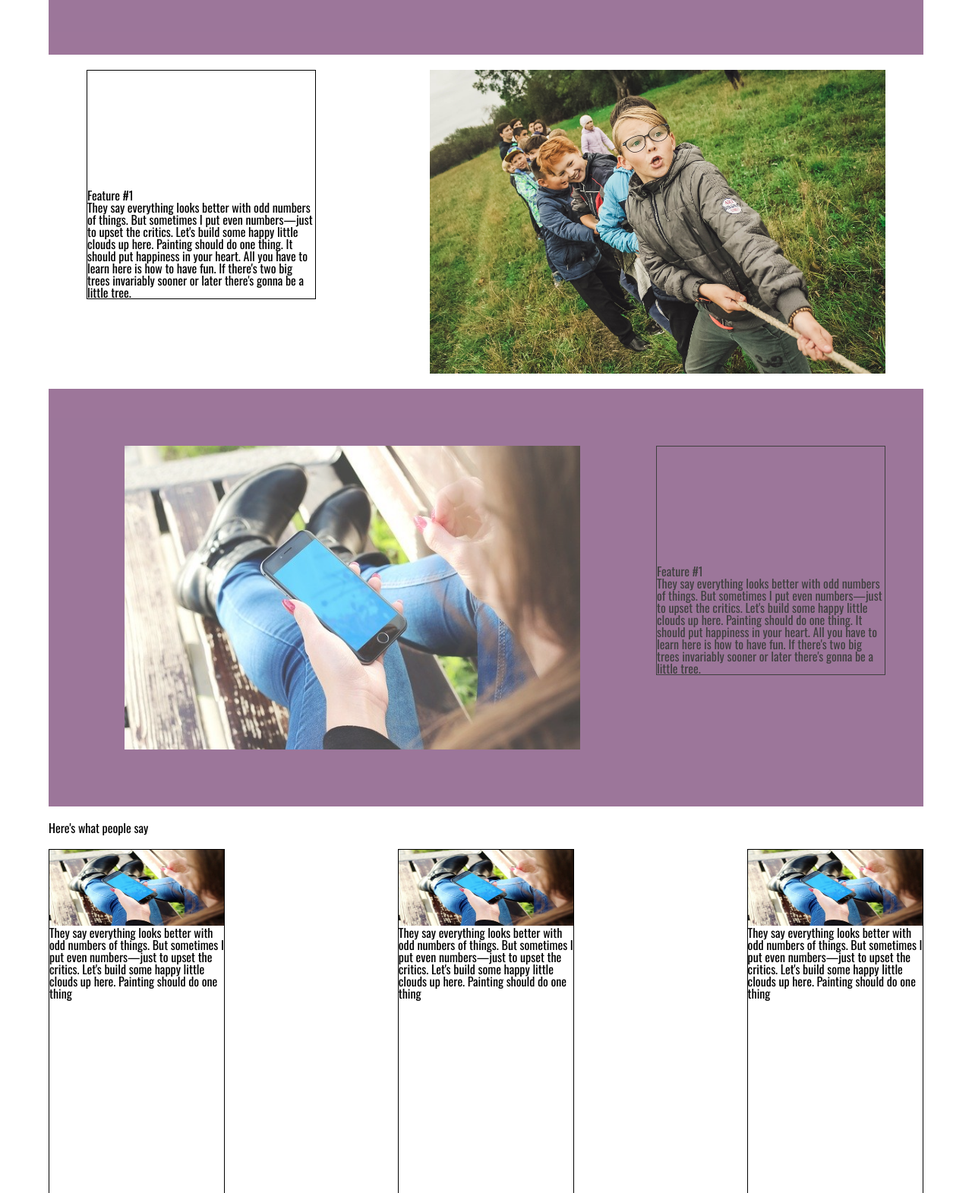
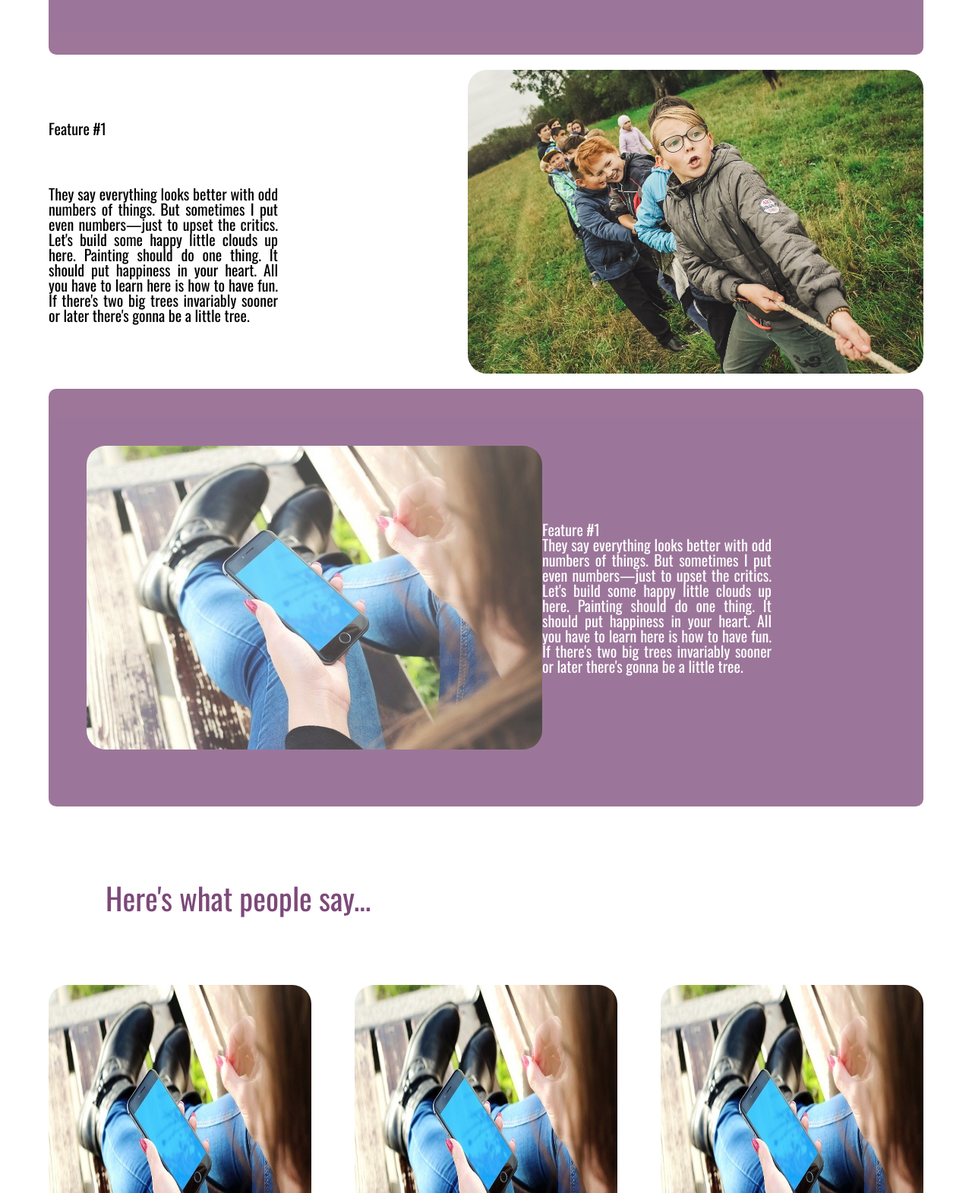
Before and after one commit to BuildWeek-Block-Club-Calendar/Marketing-Page, a plain HTML site: page index.html in a window 1280 px wide. Shown: the part 1229-2800 px from the top of the page at 76% size. Drawn offline with nearby package versions, Linux system fonts and the light colour scheme.

Commit message:
additional styling

```diff
--- a/index.html
+++ b/index.html
@@ -19,14 +19,14 @@
 
         <div class="nav-container">
               <nav>
-                  <div class=left-nav>
+                  <div class="left-nav">
                       <h1>Block Club Calendar</h1>
                     </div>
 
-                  <div class=right-nav>
+                  <div class="right-nav">
                     <a href="index.html">Learn More</a>
                     <a href="about-us.html">About Us</a>
-                    <a href="about-us.html" class=button> Login </a>
+                    <a href="https://front-end-beta.now.sh/" class="button"> Login </a>
                   </div>
               </nav>
         </div>
@@ -36,12 +36,12 @@
         <header>
 
 
-            <div class=content-div>
+            <div class="content-div">
                 <h2>Meet Your Neighbourhood</h2>
-                <button>Learn More</button>
+                <a href="https://front-end-beta.now.sh/api/users/register" class=button> Sign Up </a>
                 </div>
 
-            <div class=img-div>
+            <div class="img-div">
                 <img src="images/dinner_with_friends.jpg" alt="friends having dinner">
             </div>
 
@@ -69,7 +69,7 @@
 
         <section class="feature-box-2">
 
-            <div class=feature-div>
+            <div class="feature-div">
             <h3> Feature #1</h3>
             <p>
                 They say everything looks better with odd numbers of things.
@@ -105,10 +105,11 @@
 
 
 
+<section class="testiominals">
+    <h2>Here's what people say...</h2>
 
-            <h2>Here's what people say</h2>
 
-            <section class=testimonials>
+        <div class=testimonials-flex>
 
             <div>
             <img src="images/woman_holding_iphone.jpg" alt="">
@@ -140,6 +141,11 @@
             </p>
             </div>
 
+        </div>
+
+
+
+
 
         </section>
 
--- a/less/about-us.less
+++ b/less/about-us.less
@@ -6,8 +6,7 @@
     div {
         height: 300px;
         width: 300px;
-        background: grey;
-        border: solid black 1px;
+
         margin-bottom: 15px;
         text-align: center;
         padding-bottom: 20px;
--- a/less/home-page.less
+++ b/less/home-page.less
@@ -3,6 +3,10 @@
     width: 90%;
     margin: auto;
     font-family: Oswald;
+
+        img {
+            border-radius: 25px;
+        }
 }
 
 header {
@@ -21,17 +25,17 @@ header {
                 width: 15%;
                 padding: 30px;
 
-                        h2{
+                        h2 {
                             font-size: 50px;
                             margin-bottom: 30px;
                         }
 
-                        button {
-
-                            .btn-style(50,50);
-
+                        .button {
+                            .btn-style(10, 10);
+                            padding-top: 10px;
+                            padding-bottom: 10px;
                         }
-            }
+                    }
 
                     img {
                         height: 400px;
@@ -45,21 +49,30 @@ header {
 
 .feature-box-1 {
     .display-flex();
-    justify-content: space-around;
+    justify-content: space-between;
+    align-items: center;
     margin-top: 20px;
     margin-bottom: 20px;
     padding-top: 75px;
     padding-bottom: 75px;
     background-color: @block-club-purp;
     opacity: 75%;
+    border-radius: 10px;
 
             div{
                 .display-flex();
                 flex-direction: column;
-                justify-content: end;
-                border: solid black 1px;
-                height: 300px;
-                width: 300px;
+                justify-content: space-evenly;
+                text-align: justify;
+                width: 35%;
+                margin-right: 200px;
+                color: white;
+                font-size: 20px;
+
+                    h2{
+                        text-align: center;
+                        margin-bottom: 30px;
+                    }
 
             }
 
@@ -67,7 +80,8 @@ header {
 
                 height: 400px;
                 width: 600px;
-                margin-left: 50px
+                margin-left: 50px;
+
             }
 }
 
@@ -78,10 +92,16 @@ header {
                     div {
                         .display-flex();
                         flex-direction: column;
-                        justify-content: end;
-                        border: solid black 1px;
-                        height: 300px;
-                        width: 300px;
+                        justify-content: space-evenly;
+                        text-align: justify;
+                        width: 35%;
+                        margin-right: 200px;
+                        font-size: 20px;
+
+                                h2 {
+                                    text-align: center;
+                                    margin-bottom: 30px;
+                                }
                     }
 
                     img {
@@ -93,16 +113,29 @@ header {
 
 }
 
+.testiominals {
 
-.testimonials {
+    margin-top: 100px;
+
+    h2 {
+        text-align: left;
+        font-size: 40px;
+        margin-bottom: 75px;
+        margin-top: 20px;
+        margin-left: 75px;
+        color: @block-club-purp;
+    }
+}
+
+.testimonials-flex {
     .display-flex();
     justify-content: space-between;
 
             div {
 
-                border: solid black 1px;
+
                 margin-top: 20px;
-                width: 20%;
+                width: 30%;
                 height: 500px;
 
 
@@ -110,7 +143,9 @@ header {
 
                     img {
                         width: 100%;
-                        height: 100px;
+                        height: 400px;
+                        margin-bottom: 30px;
+                        border-radius: 25px;
 
                     }
 
--- a/less/navigation.less
+++ b/less/navigation.less
@@ -5,6 +5,7 @@
     opacity: .95;
     width: 100%;
     margin-top: 20px;
+    border-radius: 10px;
   }
 
 
@@ -14,6 +15,7 @@ nav {
     margin-top: 20px;
     padding: 20px;
     align-items: flex-end;
+
 
 
             @media @phone{
```
Also changed, not shown: about-us.html (+1 -1 lines), css/index.css, 1 other file.
